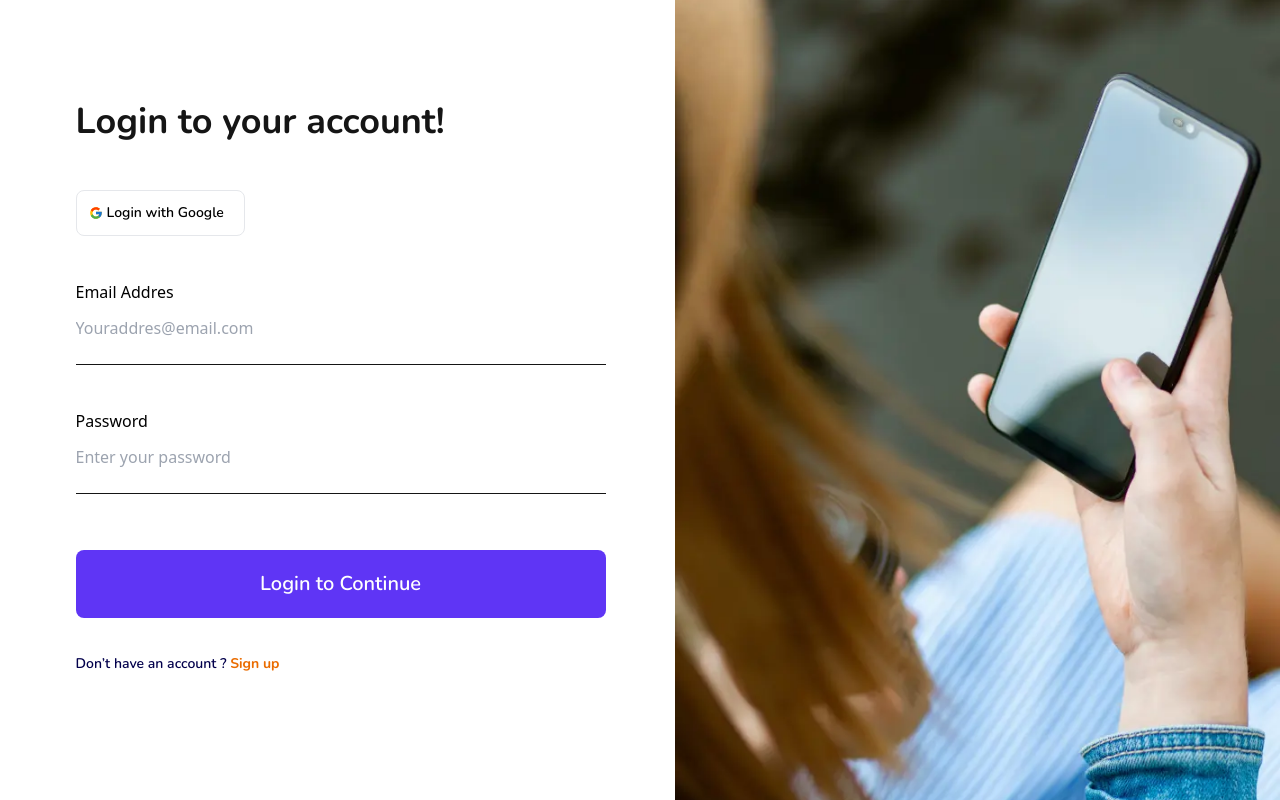
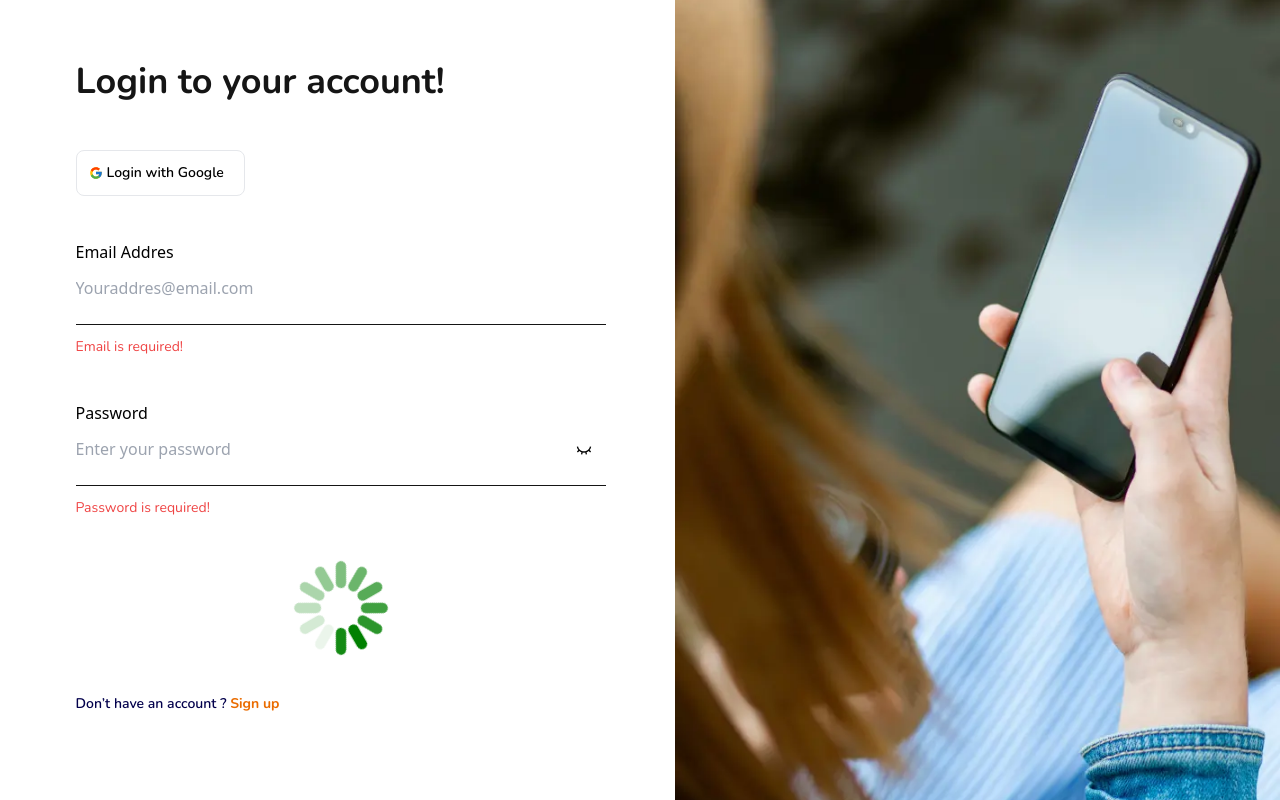
Before and after one commit to AKAzadMilon-Dev/chatting-application, a React (Create React App) app: page /login in a window 1280 px wide. Both pictures are taken after a click on the button "Login to Continue". Built offline with nearby package versions, Linux system fonts and the light colour scheme; no server answers.

Commit message:
Login email, password, validation and success message and redirected

```diff
--- a/package.json
+++ b/package.json
@@ -13,6 +13,7 @@
     "react-loader-spinner": "^5.3.4",
     "react-router-dom": "^6.4.1",
     "react-scripts": "5.0.1",
+    "react-toastify": "^9.1.1",
     "web-vitals": "^2.1.4"
   },
   "scripts": {
--- a/src/index.js
+++ b/src/index.js
@@ -5,6 +5,7 @@ import App from "./App";
 import firebaseConfig from "./firebaseConfig";
 import reportWebVitals from "./reportWebVitals";
 import { BrowserRouter as Router } from "react-router-dom";
+import 'react-toastify/dist/ReactToastify.css';
 
 const root = ReactDOM.createRoot(document.getElementById("root"));
 root.render(
--- a/src/pages/login/index.js
+++ b/src/pages/login/index.js
@@ -1,10 +1,87 @@
-import React from "react";
+import React, { useState } from "react";
 import { Link } from "react-router-dom";
 import { FcGoogle } from "react-icons/fc";
+import { RiEyeCloseLine, RiEyeLine } from "react-icons/ri";
+import { getAuth, signInWithEmailAndPassword } from "firebase/auth";
+import { useNavigate } from "react-router-dom";
+import { RotatingLines } from "react-loader-spinner";
+import { ToastContainer, toast } from "react-toastify";
 
 const Login = () => {
+  const auth = getAuth();
+  const navigate = useNavigate();
+  const [email, setEmail] = useState("");
+  const [password, setPassword] = useState("");
+  const [emailError, setEmailError] = useState("");
+  const [passwordError, setPasswordError] = useState("");
+  const [showPassword, setShowPassword] = useState(false);
+  const [firebaseError, setFirebaseError] = useState("");
+  const [success, setSuccess] = useState("");
+  const [loading, setLoading] = useState(false);
+
+  const handleEmail = (e) => {
+    setEmail(e.target.value);
+    setEmailError("");
+  };
+
+  const handlePassword = (e) => {
+    setPassword(e.target.value);
+    setPasswordError("");
+  };
+
+  const handleLogin = () => {
+    if (!email) {
+      setEmailError("Email is required!");
+    } else {
+      if (!/^\w+([\.-]?\w+)*@\w+([\.-]?\w+)*(\.\w{2,3})+$/.test(email)) {
+        setEmailError("Valid email is required");
+      }
+    }
+
+    if (!password) {
+      setPasswordError("Password is required!");
+    }
+    setLoading(true);
+    signInWithEmailAndPassword(auth, email, password)
+      .then((user) => {
+        toast("Login Successfully!");
+
+        // setSuccess("");
+        setTimeout(() => {
+          setLoading(false);
+          navigate("/");
+        }, 1000);
+      })
+      .catch((error) => {
+        const errorCode = error.code;
+        console.log(errorCode);
+        if (errorCode.includes("auth/user-not-found")) {
+          setFirebaseError("Email not match!");
+        }
+        if (errorCode.includes("auth/wrong-password")) {
+          setFirebaseError("Wrong-password!");
+        }
+      });
+  };
+
+  const handleShowPassword = () => {
+    setShowPassword(!showPassword);
+  };
+
   return (
     <div className="flex px-2.5 md:px-0">
+      <ToastContainer
+        position="top-center"
+        autoClose={5000}
+        hideProgressBar={false}
+        newestOnTop={false}
+        closeOnClick
+        rtl={false}
+        pauseOnFocusLoss
+        draggable
+        pauseOnHover
+        theme="dark"
+      />
       <div className="sml:w-1/2 flex flex-col items-end sml:mr-[69px] mx-auto justify-center ">
         <div className="xl:w-[530px]">
           <h2 className=" font-nunito font-bold md:!text-4xl text-primary sm:text-3xl sm:mt-6 sm:text-center sml:mt-10 md:text-left sml:text-[26px]">
@@ -17,32 +94,85 @@ const Login = () => {
             <FcGoogle className="ml-3 mr-1" />
             Login with Google
           </button>
+          {success && (
+            <p className="font-nunito font-normal text-sm text-green-500 pt-3">
+              {success}
+            </p>
+          )}
           <div className="flex flex-col">
             <div className="relative">
               <input
                 className="w-full border-b border-solid border-primary py-6 md:mt-14 sm:mt-10 outline-none"
                 type="email"
                 placeholder="Youraddres@email.com"
+                onChange={handleEmail}
               />
-              <p className="absolute md:top-11 sm:top-6 left-0 bg-white ">Email Addres</p>
+              <p className="absolute md:top-11 sm:top-6 left-0 bg-white ">
+                Email Addres
+              </p>
+              {emailError && (
+                <p className="font-nunito font-normal text-sm text-red-500 pt-3">
+                  {emailError}
+                </p>
+              )}
             </div>
             <div className="relative">
               <input
                 className="w-full border-b border-solid border-primary py-6 md:mt-14 sm:mt-10 outline-none"
-                type="password"
+                type={showPassword ? "text" : "password"}
                 placeholder="Enter your password"
+                onChange={handlePassword}
               />
-              <p className="absolute md:top-11 sm:top-6 left-0 bg-white">Password</p>
+              <p className="absolute md:top-11 sm:top-6 left-0 bg-white">
+                Password
+              </p>
+              {passwordError && (
+                <p className="font-nunito font-normal text-sm text-red-500 pt-3">
+                  {passwordError}
+                </p>
+              )}
+              {showPassword ? (
+                <RiEyeLine
+                  onClick={handleShowPassword}
+                  className="absolute top-[85px] right-[14px]"
+                />
+              ) : (
+                <RiEyeCloseLine
+                  onClick={handleShowPassword}
+                  className="absolute top-[85px] right-[14px]"
+                />
+              )}
             </div>
           </div>
+
+          {firebaseError && (
+            <p className="font-nunito font-normal text-sm text-red-500 pt-3">
+              {firebaseError}
+            </p>
+          )}
+
+          {loading ? (
+            <div className="mt-10 flex justify-center ">
+              <RotatingLines
+                strokeColor="green"
+                strokeWidth="5"
+                animationDuration="0.75"
+                width="100"
+                visible={true}
+              />
+            </div>
+          ) : (
             <button
               className=" w-full font-nunito font-semibold text-xl text-white md:px-[122px] sml:px-[50px] sm:px-[80px] py-5 bg-btn rounded-lg md:mt-14 sm:mt-10"
               type="submit"
+              onClick={handleLogin}
             >
               Login to Continue
             </button>
+          )}
+
           <p className="font-nunito font-semibold text-sm text-[#03014C] mt-[36px] mb-16">
-            Don’t have an account ? {" "}
+            Don’t have an account ?{" "}
             <Link className=" font-bold text-[#EA6C00]" to="/registration">
               Sign up
             </Link>
```
Also changed, not shown: 1 other file (tests, documents, lock files or other folders). Lines whose indentation alone changed are shown as unchanged.
